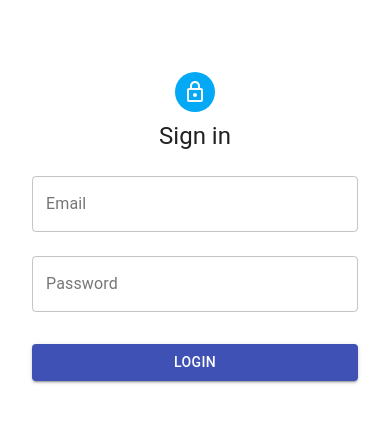
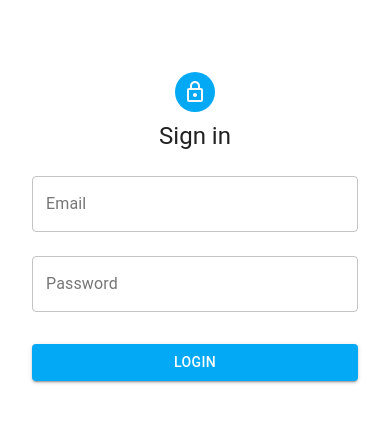
Before and after one commit to AlaaMostapha/material-ui-theme-in-react, a React (Create React App) app: page /login in a window 390 px wide. Shown: the top 422 px of the page. Built offline with nearby package versions, Linux system fonts and the light colour scheme; grey boxes are pictures that could not be loaded.

Commit message:
add theme breakpoints

```diff
--- a/src/containers/forms/login/LoginForm.js
+++ b/src/containers/forms/login/LoginForm.js
@@ -3,7 +3,7 @@ import CreateButton from '../../../components/button/Button';
 import {Formik,Form} from 'formik';
 import FromikControl from '../../../components/formControls/FormikControl';
 import * as Yup from 'yup';
-import { makeStyles } from '@material-ui/core/styles';
+import { makeStyles, useTheme } from '@material-ui/core/styles';
 import history from '../../../Routes/History';
 const initialValues={
     email:'',
@@ -28,11 +28,19 @@ const useStyles = makeStyles((theme) => ({
   },
   submit: {
     margin: theme.spacing(3, 0, 2),
+    [theme.breakpoints.down('md')]: {
+      backgroundColor: theme.palette.secondary.main,
+    },
+    [theme.breakpoints.up('lg')]: {
+      backgroundColor: theme.palette.primary.main,
+    },
   },
 }));
 
 function LoginForm() {
      const classes = useStyles();
+     const theme = useTheme();
+     console.log('use theme',theme)
     return (
             <Formik
                 initialValues={initialValues}
```
